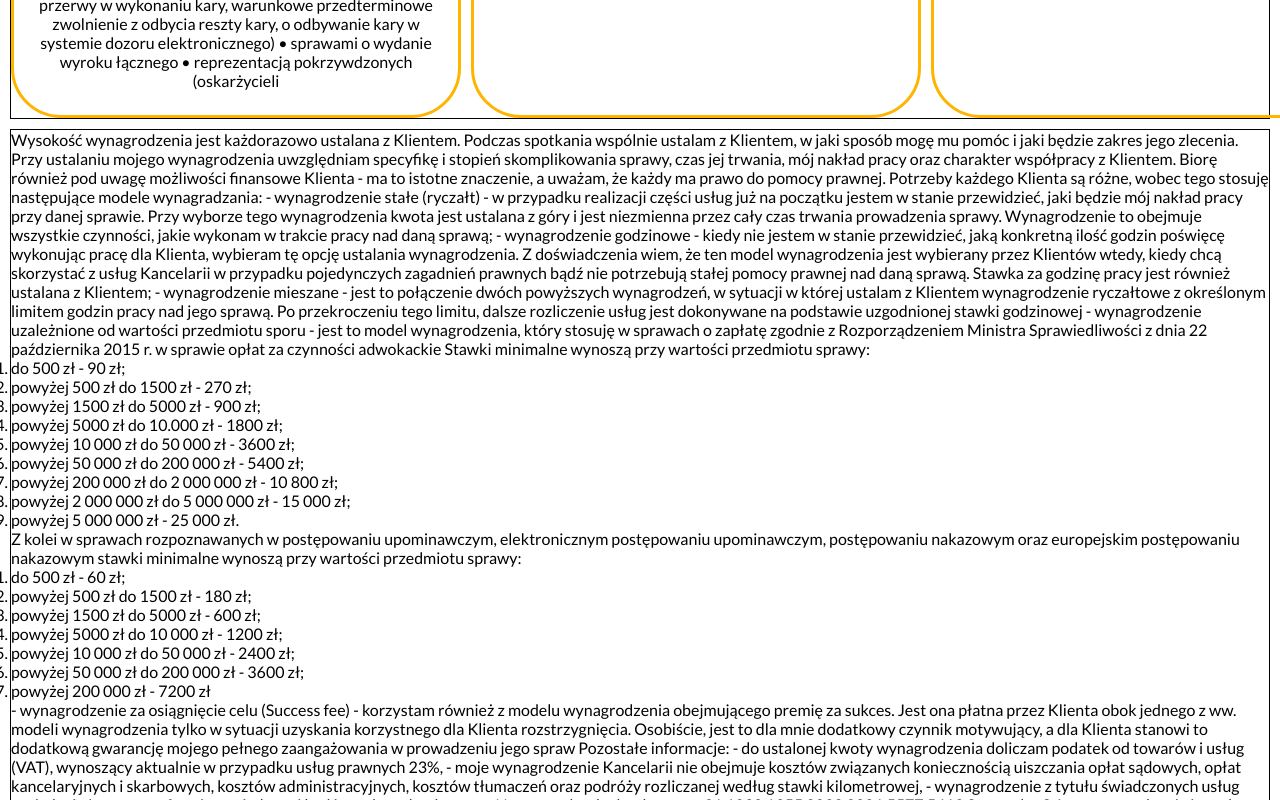
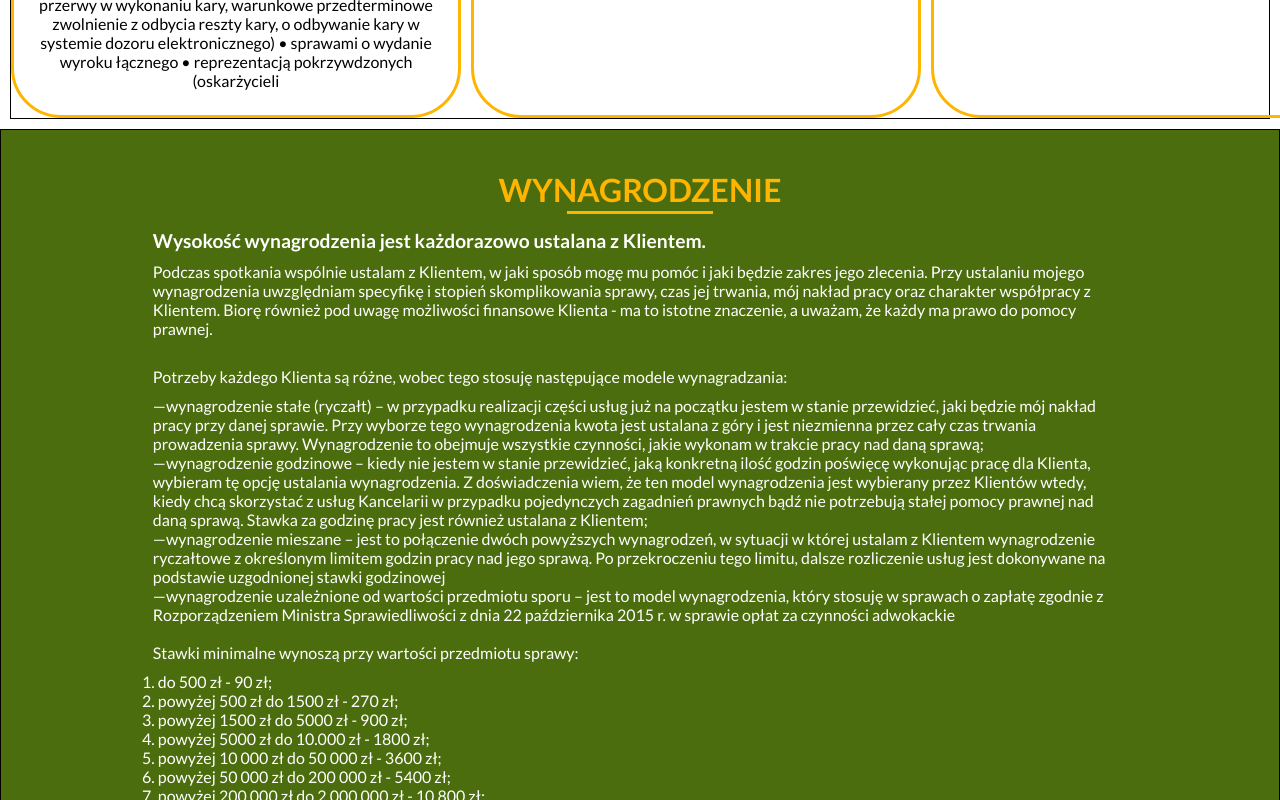
Before and after one commit to adrian-imiolo/gabrysia-site, a React (Vite) app: page / in a window 1280 px wide. Shown: the part 2520-3320 px from the top of the page. Built offline with nearby package versions, Linux system fonts and the light colour scheme.

Commit message:
Prices added
Later change fonts of h2/3 to fit the rest of website

```diff
--- a/src/App.css
+++ b/src/App.css
@@ -135,7 +135,7 @@ section {
   text-align: center;
 }
 
-.services > h2{
+.services > h2 {
   margin: 20px 0;
   position: relative;
   z-index: 1;
@@ -180,3 +180,63 @@ section {
   margin-top: 0;
   color: #4b6d0e;
 }
+
+
+/* Prices */
+
+.prices {
+  background-color: #4b6d0e;
+  margin: 0;
+  color: #fff;
+  padding: 20px 30px;
+}
+
+.prices-container {
+  width: 80%;
+  margin: 0 auto;
+}
+
+.prices-container > p {
+  margin-bottom: 10px;
+}
+
+.prices-container > h3 {
+  margin: 20px 0;
+  color: #ffb400;
+  position: relative;
+  z-index: 1;
+  font-size: 2em;
+  text-align: center;
+}
+
+.prices-container > h3:before {
+  content: "";
+  position: absolute;
+  left: 42.5%;
+  bottom: -5px;
+  height: 2px;
+  width: 15%;
+  border-bottom: 3px solid #ffb400;
+
+}
+
+
+.prices-container > h4 {
+  font-size: 1.2em;
+  margin-bottom: 10px;
+}
+
+.prices-container > ul {
+  list-style-type: none;
+}
+
+.prices-container > ul  li:before {
+  content: '\2014';
+}
+
+.prices-container > ol li {
+  margin-left: 5px;
+}
+
+
+/* Contact */
--- a/src/components/Navbar/Contact.tsx
+++ b/src/components/Navbar/Contact.tsx
@@ -1,6 +1,8 @@
 function Contact() {
   return (
     <section className="contact">
+        <div className="contact-container">
+            <h1>KONTAKT</h1>
             <h2>Kancelaria Adwokacka Adwokat Gabriela Urszulak</h2>
             <p>ul. Świebodzka 6 lok. 3, 50-046 Wrocław</p>
             <p>tel. 71 783 98 39</p>
@@ -8,6 +10,8 @@ function Contact() {
             <p>kancelaria@adwokaturszulak.pl</p>
             <p>NIP 8982299067</p>
             <p>REGON 526686830</p>
+
+        </div>
     </section>
   )
 }
--- a/src/components/Navbar/Prices.tsx
+++ b/src/components/Navbar/Prices.tsx
@@ -2,32 +2,42 @@ function Prices() {
 
   return (
     <section className="prices">
-      <p>Wysokość wynagrodzenia jest każdorazowo ustalana z Klientem.
+      <div className="prices-container">
+        <h3>WYNAGRODZENIE</h3>
+        <h4>Wysokość wynagrodzenia jest każdorazowo ustalana z Klientem.</h4>
+        <p>
         Podczas spotkania wspólnie ustalam z Klientem, w jaki sposób mogę mu pomóc i jaki będzie
         zakres jego zlecenia. Przy ustalaniu mojego wynagrodzenia uwzględniam specyfikę i stopień
         skomplikowania sprawy, czas jej trwania, mój nakład pracy oraz charakter współpracy z
         Klientem. Biorę również pod uwagę możliwości finansowe Klienta - ma to istotne znaczenie,
         a uważam, że każdy ma prawo do pomocy prawnej.
-Potrzeby każdego Klienta są różne, wobec tego stosuję następujące modele wynagradzania:
-- wynagrodzenie stałe (ryczałt) - w przypadku realizacji części usług już na początku jestem
+        </p>
+        <br />
+        <p>Potrzeby każdego Klienta są różne, wobec tego stosuję następujące modele wynagradzania:</p>
+        <ul>
+          <li>wynagrodzenie stałe (ryczałt) – w przypadku realizacji części usług już na początku jestem
   w stanie przewidzieć, jaki będzie mój nakład pracy przy danej sprawie. Przy wyborze tego
   wynagrodzenia kwota jest ustalana z góry i jest niezmienna przez cały czas trwania
   prowadzenia sprawy. Wynagrodzenie to obejmuje wszystkie czynności, jakie wykonam w
-trakcie pracy nad daną sprawą;
-- wynagrodzenie godzinowe - kiedy nie jestem w stanie przewidzieć, jaką konkretną ilość
+  trakcie pracy nad daną sprawą;</li>
+          <li>wynagrodzenie godzinowe – kiedy nie jestem w stanie przewidzieć, jaką konkretną ilość
   godzin poświęcę wykonując pracę dla Klienta, wybieram tę opcję ustalania wynagrodzenia. Z
   doświadczenia wiem, że ten model wynagrodzenia jest wybierany przez Klientów wtedy,
   kiedy chcą skorzystać z usług Kancelarii w przypadku pojedynczych zagadnień prawnych
   bądź nie potrzebują stałej pomocy prawnej nad daną sprawą. Stawka za godzinę pracy jest
-również ustalana z Klientem;
-- wynagrodzenie mieszane - jest to połączenie dwóch powyższych wynagrodzeń, w sytuacji
+  również ustalana z Klientem;</li>
+          <li>wynagrodzenie mieszane – jest to połączenie dwóch powyższych wynagrodzeń, w sytuacji
   w której ustalam z Klientem wynagrodzenie ryczałtowe z określonym limitem godzin pracy
   nad jego sprawą. Po przekroczeniu tego limitu, dalsze rozliczenie usług jest dokonywane na
-podstawie uzgodnionej stawki godzinowej
-- wynagrodzenie uzależnione od wartości przedmiotu sporu - jest to model wynagrodzenia,
+  podstawie uzgodnionej stawki godzinowej</li>
+          <li>wynagrodzenie uzależnione od wartości przedmiotu sporu – jest to model wynagrodzenia,
   który stosuję w sprawach o zapłatę zgodnie z Rozporządzeniem Ministra Sprawiedliwości z
-dnia 22 października 2015 r. w sprawie opłat za czynności adwokackie
-Stawki minimalne wynoszą przy wartości przedmiotu sprawy:</p>
+  dnia 22 października 2015 r. w sprawie opłat za czynności adwokackie</li>
+        </ul>
+        <br />
+        <p>
+        Stawki minimalne wynoszą przy wartości przedmiotu sprawy:
+        </p>
         <ol>
           <li>do 500 zł - 90 zł;</li>
           <li>powyżej 500 zł do 1500 zł - 270 zł;</li>
@@ -39,6 +49,9 @@ Stawki minimalne wynoszą przy wartości przedmiotu sprawy:</p>
           <li>powyżej 2 000 000 zł do 5 000 000 zł - 15 000 zł;</li>
           <li>powyżej 5 000 000 zł - 25 000 zł.</li>
   </ol>
+
+
+  <br />
   <p>
   Z kolei w sprawach rozpoznawanych w postępowaniu upominawczym, elektronicznym
   postępowaniu upominawczym, postępowaniu nakazowym oraz europejskim postępowaniu
@@ -54,6 +67,9 @@ nakazowym stawki minimalne wynoszą przy wartości przedmiotu sprawy:
     <li>powyżej 50 000 zł do 200 000 zł - 3600 zł;</li>
     <li>powyżej 200 000 zł - 7200 zł</li>
   </ol>
+  <br />
+
+  <p>Pozostałe informacje:</p>
   <p>
   - wynagrodzenie za osiągnięcie celu (Success fee) - korzystam również z modelu
   wynagrodzenia obejmującego premię za sukces. Jest ona płatna przez Klienta obok jednego
@@ -71,6 +87,8 @@ kosztów tłumaczeń oraz podróży rozliczanej według stawki kilometrowej,
   bądź przelewu bankowego. Numer rachunku bankowego: 31 1090 1955 0000 0001 5577
   5413 Santander S.A.
   - wynagrodzenie jest płatne z góry, jednakże możemy podzielić je na raty</p>
+
+      </div>
     </section>
   )
 }
--- a/src/components/Navbar/Services.tsx
+++ b/src/components/Navbar/Services.tsx
@@ -1,7 +1,7 @@
 function Services() {
   return (
     <section className="services">
-      <h2>Główne obszary działania</h2>
+      <h2>GŁÓWNE OBSZARY DZIAŁANIA</h2>
       <div className="services-container">
         <div className="services-box">
           <h3>Prawo cywilne</h3>
```
Lines whose indentation alone changed are shown as unchanged.
